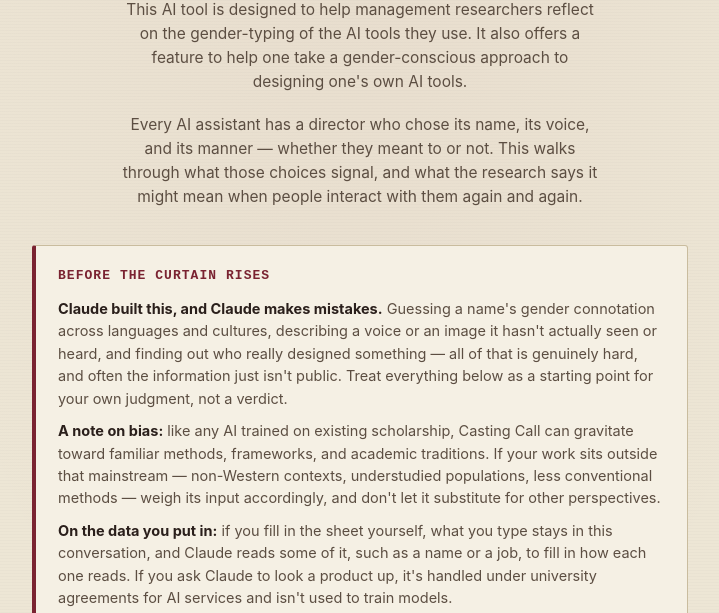
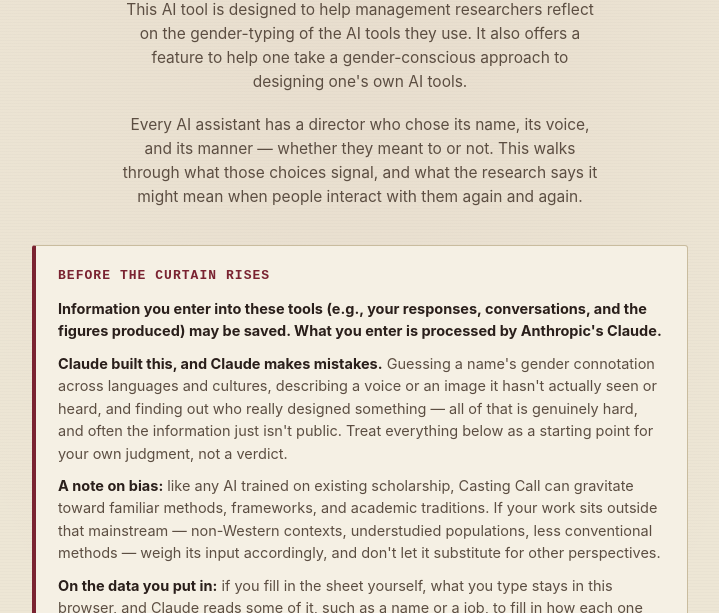
Before and after one commit to crivera8/casting-call, a plain HTML site: page index.html in a window 1280 px wide. Shown: the part 187-800 px from the top of the page, without its empty margins (280-999 px from the left). Drawn offline with Linux system fonts and the light colour scheme.

Commit message:
Opening notice: restore bold data line; "stays in this browser"
- Adds as the first paragraph of "Before the curtain rises", in bold: "Information you enter into these tools (e.g., your responses, conversations, and the figures produced) may be saved. What you enter is processed by Anthropic's Claude."
- "On the data you put in": "what you type stays in this conversation" is now "what you type stays in this browser".

Wording only. Logged in CHANGELOG.md (2026-10-29, second and third changes) and decision-rules-log.md (R23 revised, changes #80-81).

```diff
--- a/index.html
+++ b/index.html
@@ -757,11 +757,13 @@
   <section class="notice" id="noticeGate">
     <h2>Before the curtain rises</h2>
 
+    <p><strong>Information you enter into these tools (e.g., your responses, conversations, and the figures produced) may be saved. What you enter is processed by Anthropic's Claude.</strong></p>
+
     <p><strong>Claude built this, and Claude makes mistakes.</strong> Guessing a name's gender connotation across languages and cultures, describing a voice or an image it hasn't actually seen or heard, and finding out who really designed something — all of that is genuinely hard, and often the information just isn't public. Treat everything below as a starting point for your own judgment, not a verdict.</p>
 
     <p><strong>A note on bias:</strong> like any AI trained on existing scholarship, Casting Call can gravitate toward familiar methods, frameworks, and academic traditions. If your work sits outside that mainstream — non-Western contexts, understudied populations, less conventional methods — weigh its input accordingly, and don't let it substitute for other perspectives.</p>
 
-    <p><strong>On the data you put in:</strong> if you fill in the sheet yourself, what you type stays in this conversation, and Claude reads some of it, such as a name or a job, to fill in how each one reads. If you ask Claude to look a product up, it's handled under university agreements for AI services and isn't used to train models.</p>
+    <p><strong>On the data you put in:</strong> if you fill in the sheet yourself, what you type stays in this browser, and Claude reads some of it, such as a name or a job, to fill in how each one reads. If you ask Claude to look a product up, it's handled under university agreements for AI services and isn't used to train models.</p>
 
     <p><strong>On the framework:</strong> it's adapted from academic theorizing on AI and "doing gender" in organizations — a research paper's model, not a validated psychometric instrument. It's a structured way to think something through, not a scientific measurement.</p>
 
```
Also changed, not shown: 2 other files.
